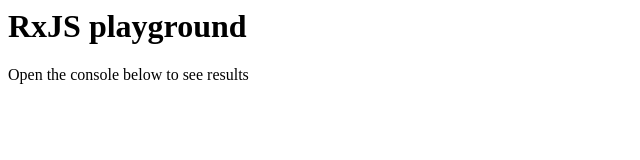
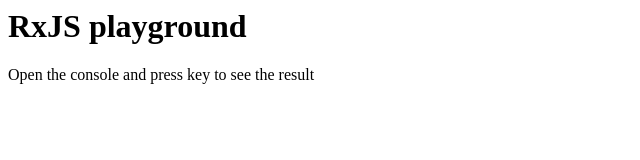
Before and after one commit to Madhusuthanan-B/rxjs-mergescan-example, a website: page index.html in a window 1280 px wide. Shown: the full height of the page, 0-640 px from the left. Drawn offline with Linux system fonts and the light colour scheme.

Commit message:
html update

```diff
--- a/index.html
+++ b/index.html
@@ -1,3 +1,3 @@
 <h1>RxJS playground</h1>
 
-<p>Open the console below to see results</p>
+<p>Open the console and press key to see the result</p>
```
